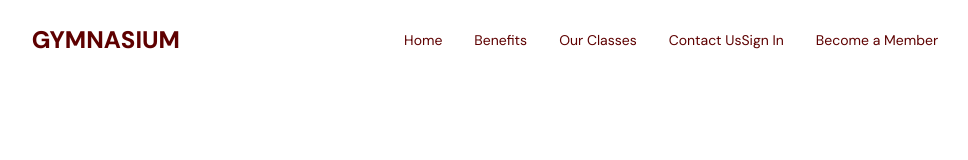
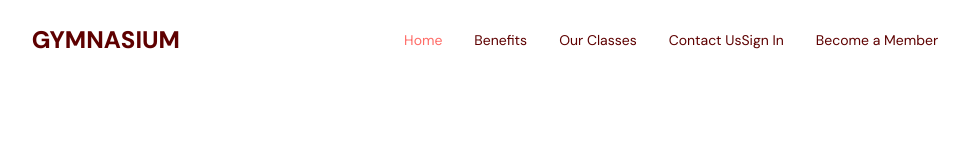
Before and after one commit to NaimurRahman00/Gymnasium, a React (Vite) app: page / in a window 1280 px wide. Shown: the top 160 px of the page, without its empty margins (75-1043 px from the left). Built offline with nearby package versions, Linux system fonts and the light colour scheme.

Commit message:
update: Nav links

```diff
--- a/src/App.tsx
+++ b/src/App.tsx
@@ -1,10 +1,14 @@
 import Navbar from "@/scenes/navbar";
+import { useState } from "react";
 
 function App() {
-
+  const [selectedPage, setSelectedPage] = useState('home')
   return (
     <>
-      <Navbar></Navbar>
+      <Navbar
+        selectedPage={selectedPage}
+        setSelectedPage={setSelectedPage}
+      />
     </>
   )
 }
--- a/src/scenes/navbar/index.tsx
+++ b/src/scenes/navbar/index.tsx
@@ -1,6 +1,11 @@
-type Props = {}
+import Link from "./Link";
 
-const Navbar = (props: Props) => {
+type Props = {
+  selectedPage: string;
+  setSelectedPage: (value: string) => void;
+}
+
+const Navbar = ({ selectedPage, setSelectedPage }: Props) => {
   const flexBetween = "flex items-center justify-center";
   return (
     <nav>
@@ -12,10 +17,26 @@ const Navbar = (props: Props) => {
             {/* RIGHT SIDE */}
             <div className={`${flexBetween} w-full`}>
               <div className={`${flexBetween} gap-8 text-sm *:cursor-pointer`}>
-                <p>Home</p>
-                <p>Benefits</p>
-                <p>Our Classes</p>
-                <p>Contact Us</p>
+                <Link
+                  page='Home'
+                  selectedPage={selectedPage}
+                  setSelectedPage={setSelectedPage}
+                />
+                <Link
+                  page='Benefits'
+                  selectedPage={selectedPage}
+                  setSelectedPage={setSelectedPage}
+                />
+                <Link
+                  page='Our Classes'
+                  selectedPage={selectedPage}
+                  setSelectedPage={setSelectedPage}
+                />
+                <Link
+                  page='Contact Us'
+                  selectedPage={selectedPage}
+                  setSelectedPage={setSelectedPage}
+                />
               </div>
               <div className={`${flexBetween} gap-8 text-sm`}>
                 <p>Sign In</p>
```
